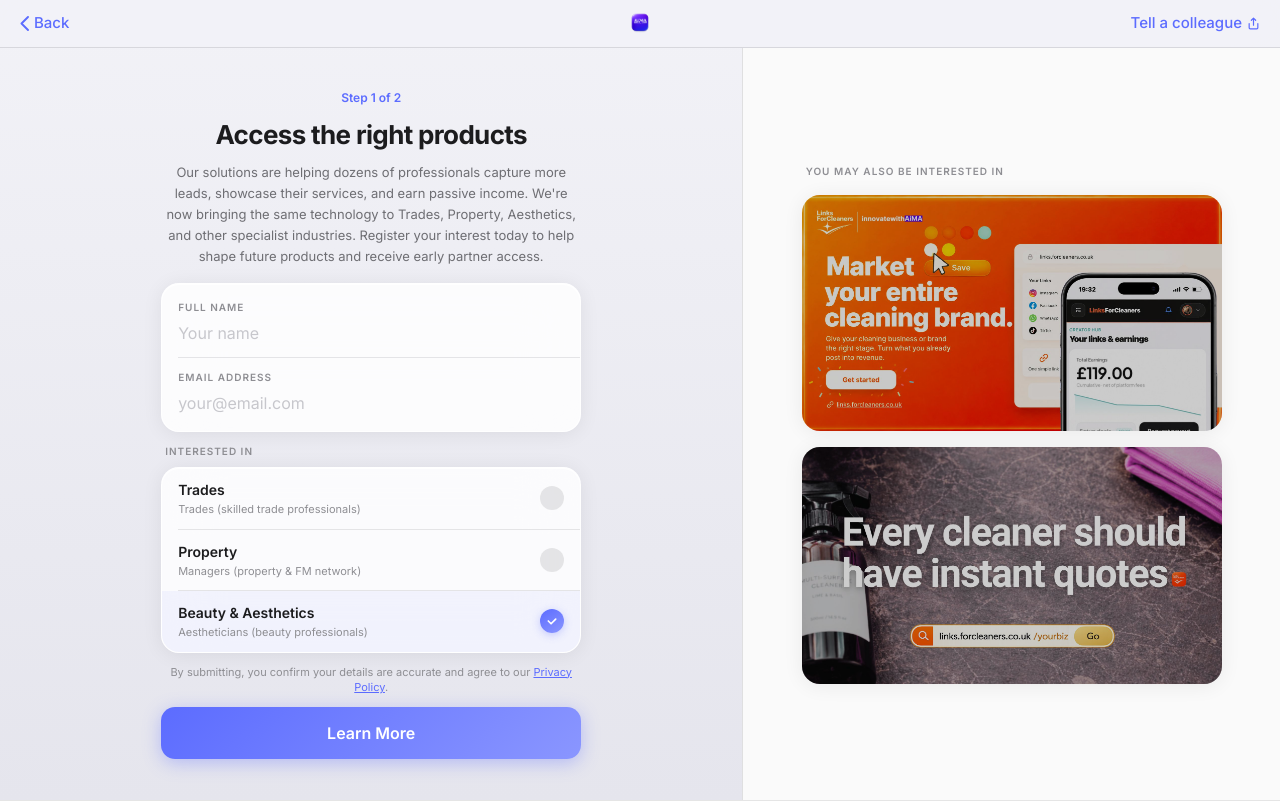
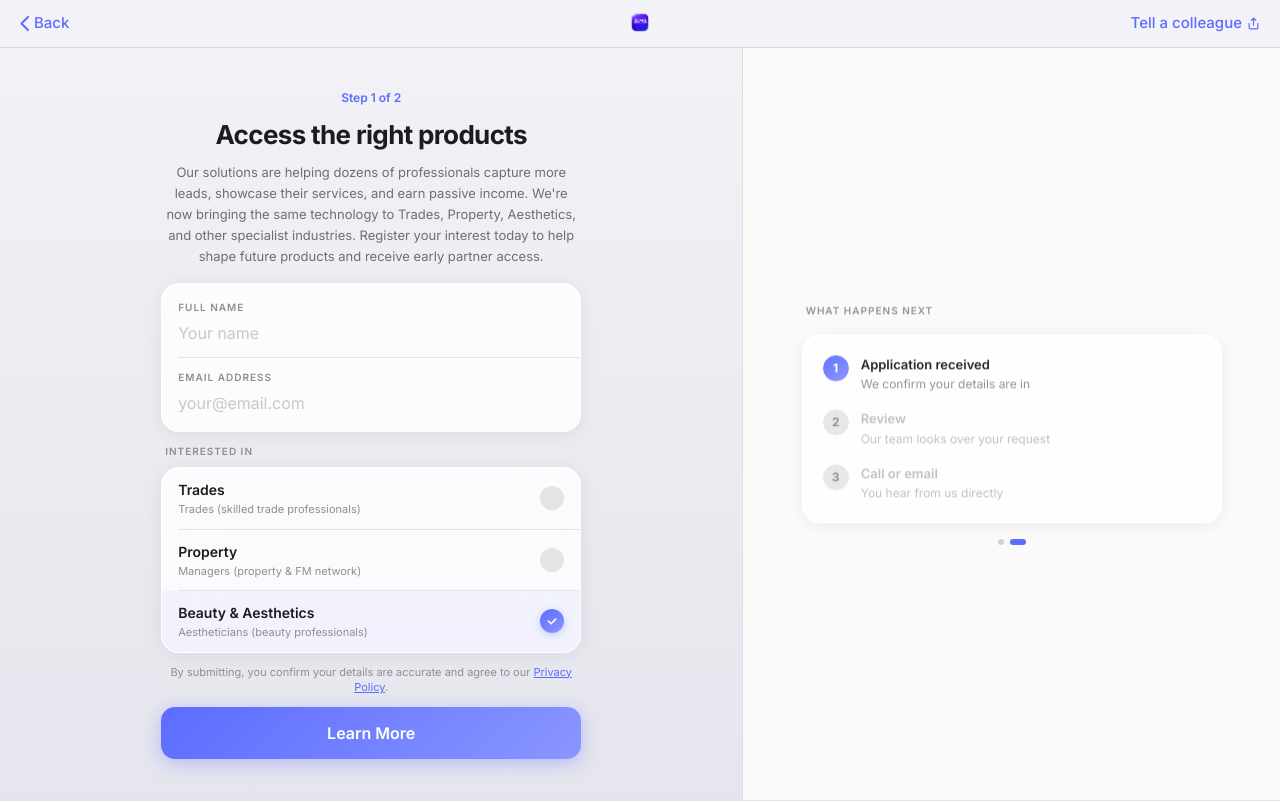
Before and after one commit to 1nn4a/iwa, a React (Vite) app: page /product-beauty-form in a window 1280 px wide. Shown: the top 802 px of the page. Built offline with nearby package versions, Linux system fonts and the light colour scheme.

Commit message:
step process on forms, demo cta for lfc

```diff
--- a/src/pages/LinksForCleaners.tsx
+++ b/src/pages/LinksForCleaners.tsx
@@ -221,7 +221,7 @@
                   Providing cleaning businesses and clean-fluencers with personalised marketing pages designed to turn social media engagement into revenue streams from brands and clients.
                 </p>
 
-                <div className="lfc-cta-row">
+               <div className="lfc-cta-row">
 
                   <a  href="https://profile.forcleaners.co.uk/create"
                     target="_blank"
@@ -237,6 +237,14 @@
                     className="lfc-btn-secondary"
                   >
                     See how it works
+                  </a>
+
+                  <a  href="https://links.forcleaners.co.uk/cleansco"
+                    target="_blank"
+                    rel="noopener noreferrer"
+                    className="lfc-btn-secondary"
+                  >
+                    See a live profile
                   </a>
                 </div>
               </div>
--- a/src/pages/ProductFormPage.tsx
+++ b/src/pages/ProductFormPage.tsx
@@ -143,8 +143,188 @@
   )
 }
 
-function MarketingPanel() {
+function ProcessSteps({ activeStep }: { activeStep: number }) {
+  const steps = [
+    { n: 1, label: 'Application received', desc: 'We confirm your details are in' },
+    { n: 2, label: 'Review', desc: 'Our team looks over your request' },
+    { n: 3, label: 'Call or email', desc: 'You hear from us directly' },
+  ]
   return (
+    <div className="w-full max-w-[420px] flex flex-col gap-4">
+      <p
+        className="text-[10px] font-semibold tracking-[0.1em] uppercase px-1"
+        style={{ color: '#8e8e93' }}
+      >
+        What happens next
+      </p>
+      <GlassCard>
+        <div className="px-5 py-5 flex flex-col gap-4">
+          {steps.map((s, i) => {
+            const active = i === activeStep
+            const done   = i < activeStep
+            return (
+              <div key={s.n} className="flex items-start gap-3">
+                <div className="relative flex-shrink-0 w-[26px] h-[26px] rounded-full flex items-center justify-center text-[12px] font-bold overflow-hidden">
+                  {!active && !done && (
+                    <div className="absolute inset-0 rounded-full" style={{ background: 'rgba(120,120,128,0.18)' }} />
+                  )}
+                  {done && !active && (
+                    <div
+                      className="absolute inset-0 rounded-full"
+                      style={{ background: 'linear-gradient(145deg, #5c6cff 0%, #8a96ff 100%)' }}
+                    />
+                  )}
+                  {active && (
+                    <motion.div
+                      layoutId="liquid-step-indicator"
+                      transition={{ type: 'spring', stiffness: 420, damping: 34 }}
+                      className="absolute inset-0 rounded-full"
+                      style={{ background: 'linear-gradient(145deg, #5c6cff 0%, #8a96ff 100%)' }}
+                    />
+                  )}
+                  <span className="relative z-10" style={{ color: (active || done) ? '#ffffff' : '#8e8e93' }}>
+                    {s.n}
+                  </span>
+                </div>
+                <motion.div animate={{ opacity: active ? 1 : 0.55 }} transition={{ duration: 0.3 }}>
+                  <p className="text-[13px] font-semibold" style={{ color: active ? '#1c1c1e' : '#8e8e93' }}>{s.label}</p>
+                  <p className="text-[12px] mt-[1px]" style={{ color: '#8e8e93' }}>{s.desc}</p>
+                </motion.div>
+              </div>
+            )
+          })}
+        </div>
+      </GlassCard>
+    </div>
+  )
+}
+
+function PanelSlideshow() {
+  const [slide, setSlide]           = useState(0)
+  const [activeStep, setActiveStep] = useState(0)
+  const STEP_MS = 900
+
+  useEffect(() => {
+    if (slide === 0) {
+      setActiveStep(0)
+      const id = setTimeout(() => setSlide(1), 5000)
+      return () => clearTimeout(id)
+    }
+    setActiveStep(0)
+    const t1 = setTimeout(() => setActiveStep(1), STEP_MS)
+    const t2 = setTimeout(() => setActiveStep(2), STEP_MS * 2)
+    const t3 = setTimeout(() => setSlide(0), STEP_MS * 3 + 700)
+    return () => { clearTimeout(t1); clearTimeout(t2); clearTimeout(t3) }
+  }, [slide])
+
+  const slides = [<MarketingCards key="cards" />, <ProcessSteps key="steps" activeStep={activeStep} />]
+
+  return (
+    <div className="w-full flex flex-col items-center gap-4">
+      <AnimatePresence mode="wait">
+        <motion.div
+          key={slide}
+          initial={{ opacity: 0, y: 6 }}
+          animate={{ opacity: 1, y: 0 }}
+          exit={{ opacity: 0, y: -6 }}
+          transition={{ duration: 0.32 }}
+          className="w-full flex justify-center"
+        >
+          {slides[slide]}
+        </motion.div>
+      </AnimatePresence>
+
+      <div className="flex items-center gap-[6px]">
+        {[0, 1].map(i => (
+          <button
+            key={i}
+            type="button"
+            onClick={() => setSlide(i)}
+            aria-label={`Show slide ${i + 1}`}
+            className="rounded-full"
+            style={{
+              width:      slide === i ? 16 : 6,
+              height:     6,
+              background: slide === i ? '#5c6cff' : 'rgba(120,120,128,0.3)',
+              transition: 'width 0.25s, background 0.25s',
+            }}
+          />
+        ))}
+      </div>
+    </div>
+  )
+}
+
+function CompactProcessSteps() {
+  const steps = ['Received', 'Review', 'Callback/Email']
+  const [activeStep, setActiveStep] = useState(0)
+
+  useEffect(() => {
+    const id = setInterval(() => {
+      setActiveStep(s => (s + 1) % steps.length)
+    }, 1500)
+    return () => clearInterval(id)
+  }, [])
+
+  return (
+    <div
+      className="lg:hidden w-full rounded-[14px] px-4 py-3 flex items-center justify-between"
+      style={{
+        background:           'rgba(255,255,255,0.6)',
+        backdropFilter:       'blur(20px) saturate(1.4)',
+        WebkitBackdropFilter: 'blur(20px) saturate(1.4)',
+        border:               '1px solid rgba(255,255,255,0.85)',
+        boxShadow:            '0 1px 12px rgba(0,0,0,0.05)',
+      }}
+    >
+      {steps.map((label, i) => {
+        const active = i === activeStep
+        const done   = i < activeStep
+        return (
+          <div key={label} className="flex items-center" style={{ flex: i < steps.length - 1 ? 1 : undefined }}>
+            <div className="flex flex-col items-center gap-1">
+              <div className="relative w-[20px] h-[20px] rounded-full flex items-center justify-center text-[10px] font-bold overflow-hidden">
+                {!active && !done && (
+                  <div className="absolute inset-0 rounded-full" style={{ background: 'rgba(120,120,128,0.18)' }} />
+                )}
+                {done && !active && (
+                  <div
+                    className="absolute inset-0 rounded-full"
+                    style={{ background: 'linear-gradient(145deg, #5c6cff 0%, #8a96ff 100%)' }}
+                  />
+                )}
+                {active && (
+                  <motion.div
+                    layoutId="liquid-compact-step-indicator"
+                    transition={{ type: 'spring', stiffness: 420, damping: 34 }}
+                    className="absolute inset-0 rounded-full"
+                    style={{ background: 'linear-gradient(145deg, #5c6cff 0%, #8a96ff 100%)' }}
+                  />
+                )}
+                <span className="relative z-10" style={{ color: (active || done) ? '#ffffff' : '#8e8e93' }}>
+                  {i + 1}
+                </span>
+              </div>
+              <motion.p
+                animate={{ opacity: active ? 1 : 0.6 }}
+                transition={{ duration: 0.3 }}
+                className="text-[9.5px] font-semibold text-center leading-tight whitespace-nowrap"
+                style={{ color: active ? '#1c1c1e' : '#8e8e93' }}
+              >
+                {label}
+              </motion.p>
+            </div>
+            {i < steps.length - 1 && (
+              <div className="h-[1.5px] flex-1 mx-1 mt-[-14px]" style={{ background: 'rgba(120,120,128,0.22)' }} />
+            )}
+          </div>
+        )
+      })}
+    </div>
+  )
+}
+
+function MarketingPanel() {  return (
 <div
       className="hidden lg:flex lg:w-[42%] flex-shrink-0 flex-col items-center justify-center relative px-8"
    style={{
@@ -152,7 +332,7 @@
         borderLeft:  '1px solid rgba(60,60,67,0.14)',
       }}
     >
-      <MarketingCards />
+      <PanelSlideshow />
     </div>
   )
 }
@@ -169,6 +349,7 @@
   const [apiError,  setApiError]  = useState(false)
 
 const [step,          setStep]          = useState<1 | 2>(1)
+  const [showSubtext,   setShowSubtext]   = useState(false)
    useEffect(() => {
     if ('scrollRestoration' in window.history) {
       window.history.scrollRestoration = 'manual'
@@ -503,9 +684,70 @@
     Access the right products
   </h1>
 {phase !== 'success' && (
-    <p className="mt-2 text-[13px] leading-relaxed" style={{ color: '#6e6e73' }}>
+<>
+      <motion.button
+        type="button"
+        onClick={() => setShowSubtext(v => !v)}
+        aria-expanded={showSubtext}
+        aria-label="Show more"
+        whileTap={{ scale: 0.94 }}
+        transition={{ type: 'spring', stiffness: 500, damping: 24 }}
+        className="lg:hidden mx-auto mt-2 flex flex-col items-center justify-center"
+      >
+        <div className="h-[16px] flex items-center justify-center overflow-hidden">
+          <AnimatePresence mode="wait">
+            {!showSubtext && (
+              <motion.span
+                key="label"
+                initial={{ opacity: 0, y: -2 }}
+                animate={{ opacity: 1, y: 0 }}
+                exit={{ opacity: 0, y: -2 }}
+                transition={{ duration: 0.16 }}
+                className="text-[11px] font-medium"
+                style={{ color: '#8e8e93' }}
+              >
+                Tap to learn more
+              </motion.span>
+            )}
+          </AnimatePresence>
+        </div>
+        <motion.svg
+          animate={{ rotate: showSubtext ? 180 : 0 }}
+          transition={{ type: 'spring', stiffness: 380, damping: 26 }}
+          width="14" height="14" viewBox="0 0 24 24" fill="none"
+          stroke="#8e8e93" strokeWidth="2" strokeLinecap="round" strokeLinejoin="round"
+          aria-hidden="true"
+          className="mt-[2px]"
+        >
+          <path d="M6 9l6 6 6-6" />
+        </motion.svg>
+      </motion.button>
+<div className="lg:hidden overflow-hidden">
+        <AnimatePresence initial={false}>
+          {showSubtext && (
+            <motion.div
+              initial={{ opacity: 0, height: 0 }}
+              animate={{ opacity: 1, height: 'auto' }}
+              exit={{ opacity: 0, height: 0 }}
+              transition={{
+                height:  { type: 'spring', stiffness: 300, damping: 30 },
+                opacity: { duration: 0.2 },
+              }}
+              className="flex flex-col gap-3 mt-2"
+            >
+              <p className="text-[13px] leading-relaxed" style={{ color: '#6e6e73' }}>
                 Our solutions are helping dozens of professionals capture more leads, showcase their services, and earn passive income. We're now bringing the same technology to Trades, Property, Aesthetics, and other specialist industries. Register your interest today to help shape future products and receive early partner access.
               </p>
+              <CompactProcessSteps />
+            </motion.div>
+          )}
+        </AnimatePresence>
+      </div>
+
+      <p className="hidden lg:block mt-2 text-[13px] leading-relaxed" style={{ color: '#6e6e73' }}>
+        Our solutions are helping dozens of professionals capture more leads, showcase their services, and earn passive income. We're now bringing the same technology to Trades, Property, Aesthetics, and other specialist industries. Register your interest today to help shape future products and receive early partner access.
+      </p>
+    </>
   )}
                 </motion.div>
 
```
Lines whose indentation alone changed are shown as unchanged.
